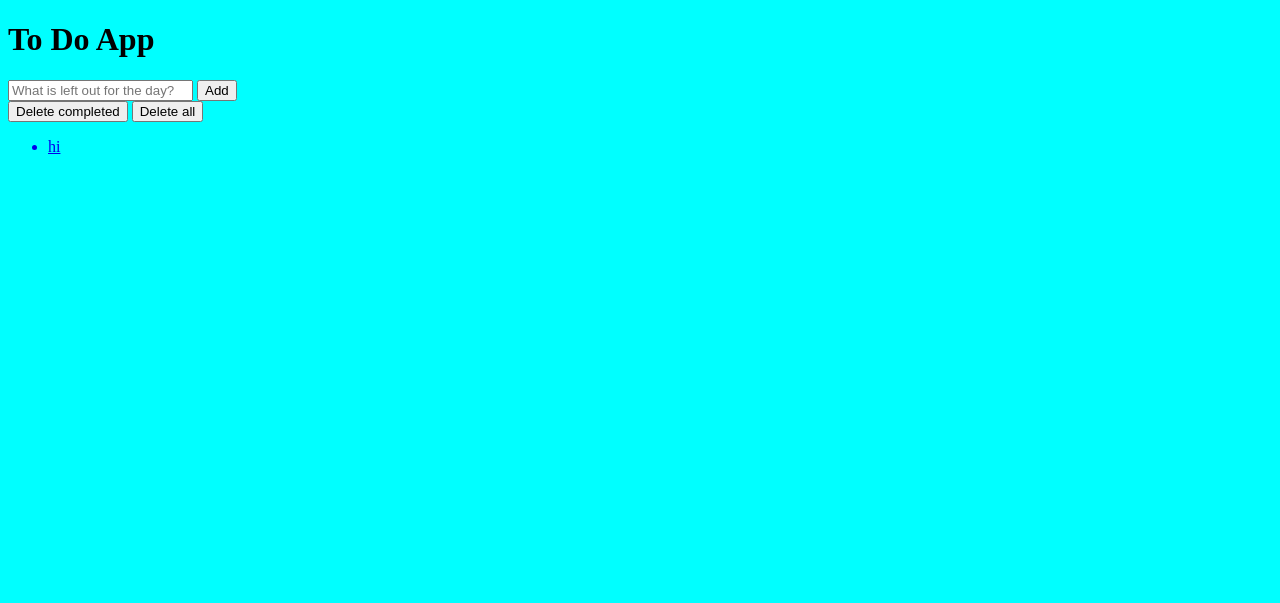
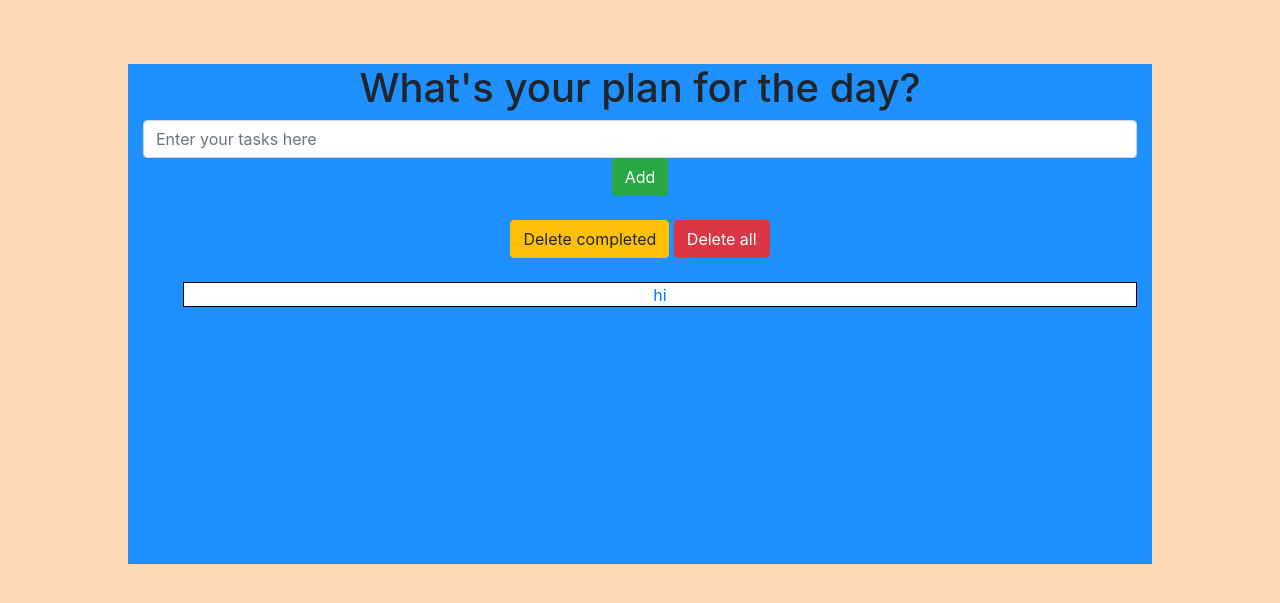
Before and after one commit to AnupamSankar/first, a Django app: page / in a window 1280 px wide. Shown: the top 603 px of the page. Run offline with Django 3.2, Linux system fonts and the light colour scheme; data comes from the database, SQL or seed files in the repository; both versions use the stored data as it was after the commit; some libraries are stand-ins or nearby versions.

Commit message:
Todoapp completed

```diff
--- /dev/null
+++ b/todoapp/todosite/forms.py
@@ -0,0 +1,7 @@
+from django import forms
+
+class Todositeforms(forms.Form):
+    text = forms.CharField(max_length=45,
+         widget=forms.TextInput(
+             attrs={'class': 'form-control', 'placeholder': 'Enter your tasks here', 'aria-label': 'Todo', 'aria-describeby': 'add-btn'}
+         ))
--- a/todoapp/todosite/static/todosite/Styles.css
+++ b/todoapp/todosite/static/todosite/Styles.css
@@ -1,3 +1,65 @@
-body{
-    background-color: aqua
+body
+{
+    background-color: peachpuff;
 }
+
+.completed {
+    text-decoration: line-through;
+}
+
+.container
+{   width: 80%;
+    height: 500px;
+    background-color: dodgerblue;
+    align-self: center;
+    margin-top: 5%;
+
+}
+
+h1{
+    text-align: center;
+
+}
+
+
+
+a:hover{
+    color: red;
+}
+
+#add-btn
+{
+    align-content: center;
+}
+
+.btn btn-danger
+{
+    align-content: center;
+}
+
+.input-grp
+{
+    text-align: center;
+}
+
+.del
+{
+    text-align: center;
+}
+
+.nc
+{
+    background-color: white;
+    color: blue;
+    border-style: solid;
+    border-width: thin;
+    height: 25px;
+    border-color: black;
+}
+.c{
+    background-color: peachpuff;
+    border-style: solid;
+    border-width: thin;
+    border-color: black;
+    height: 25px;
+}
--- a/todoapp/todosite/templates/todosite/index.html
+++ b/todoapp/todosite/templates/todosite/index.html
@@ -7,27 +7,42 @@
         <meta http-equiv="X-UA-Compatible" content="IE-edge">
         <meta name="viewport" content="width=device-width, initial-scale=1.0">
         <title>Todoapp</title>
+        <link rel="stylesheet" href="{% static 'todosite/bs/bootstrap.min.css' %}" >
         <link rel="stylesheet" href="{% static 'todosite/Styles.css' %}" >
     </head>
 
     <body>
-        <h1>To Do App</h1>
-        <input type="text" placeholder="What is left out for the day?">
-        <button class="add">Add</button><br>
-        <button class="delete">Delete completed</button>
-        <button class="delete">Delete all</button>
-        <ul>
+        <div class="container">
+        <h1>What's your plan for the day?</h1>
+        <form action="{% url 'add' %}" method="POST" role="form">
+            {% csrf_token %}
+            <div class="input-grp">
+                {{form.text}}
+
+                    <!--<input type="text" class="form-control" placeholder="What is left out for the day?" aria-label="Todo" aria-describedby="add-btn">-->
+                    <button type="submit" class="btn btn-success" id="add-btn" >Add</button><br><br>
+
+            </div>
+        </form>
+        <div class="del">
+        <a href="{% url 'deleteCompleted' %}">
+        <button style="align-content: center" class="btn btn-warning"><i class="glyphicon glyphicon-trash"></i>Delete completed</button></a>
+        <a href="{% url 'deleteAll' %}"><button class="btn btn-danger">Delete all</button></a>
+        <br><br>
+        <ul style="list-style-type: none">
 
             {% for todolist in todo_items %}
                 {% if todolist.completed %}
-                <li class="completed">{{todolist.text}}</li>
+            <div class="c"><li class="completed">{{todolist.text}}</li><br></div>
                 {% else %}
-            <a href="#"><li class="to-do">{{todolist.text}}</li></a>
+            <div class="nc"> <a href="{% url 'completed' todolist.id %}"><li class="to-do">{{todolist.text}}</li></a><br></div>
             {% endif %}
             {% endfor %}
 
 
         </ul>
+        </div>
+        </div>
     </body>
 
 </html>
--- a/todoapp/todosite/urls.py
+++ b/todoapp/todosite/urls.py
@@ -2,5 +2,10 @@ from django.urls import path
 from . import views
 
 urlpatterns = [
-    path('', views.index, name='index')
+    path('', views.index, name='index'),
+    path('add', views.addTodoitem, name='add'),
+    path('completed/<todo_id>', views.completed, name='completed'),
+    path('deleteCompleted', views.deleteCompleted, name='deleteCompleted'),
+    path('deleteAll', views.deleteAll, name='deleteAll')
+
 ]
--- a/todoapp/todosite/views.py
+++ b/todoapp/todosite/views.py
@@ -1,10 +1,43 @@
-from django.shortcuts import render
+from django.shortcuts import render, redirect
 
 from .models import Todosite
+
+from .forms import Todositeforms
+
+from django.views.decorators.http import require_POST
 
 # Create your views here.
 
 def index(request):
     todo_items = Todosite.objects.order_by('id')
-    context = {'todo_items': todo_items}
+    form = Todositeforms()
+    context = {'todo_items': todo_items, 'form': form}
     return render(request, 'todosite/index.html', context)
+
+@require_POST
+def addTodoitem(request):
+    form = Todositeforms(request.POST)
+    if form.is_valid():
+        new_todo = Todosite(text=request.POST['text'])
+        new_todo.save()
+    #print(request.POST['text'])
+
+    return redirect('index')
+
+
+def completed(request, todo_id):
+    todo = Todosite.objects.get(pk=todo_id)
+    todo.completed = True
+    todo.save()
+
+    return redirect('index')
+
+
+def deleteCompleted(request):
+    Todosite.objects.filter(completed__exact=True).delete()
+    return redirect('index')
+
+
+def deleteAll(request):
+    Todosite.objects.all().delete()
+    return redirect('index')
```
Also changed, not shown: todoapp/db.sqlite3.
